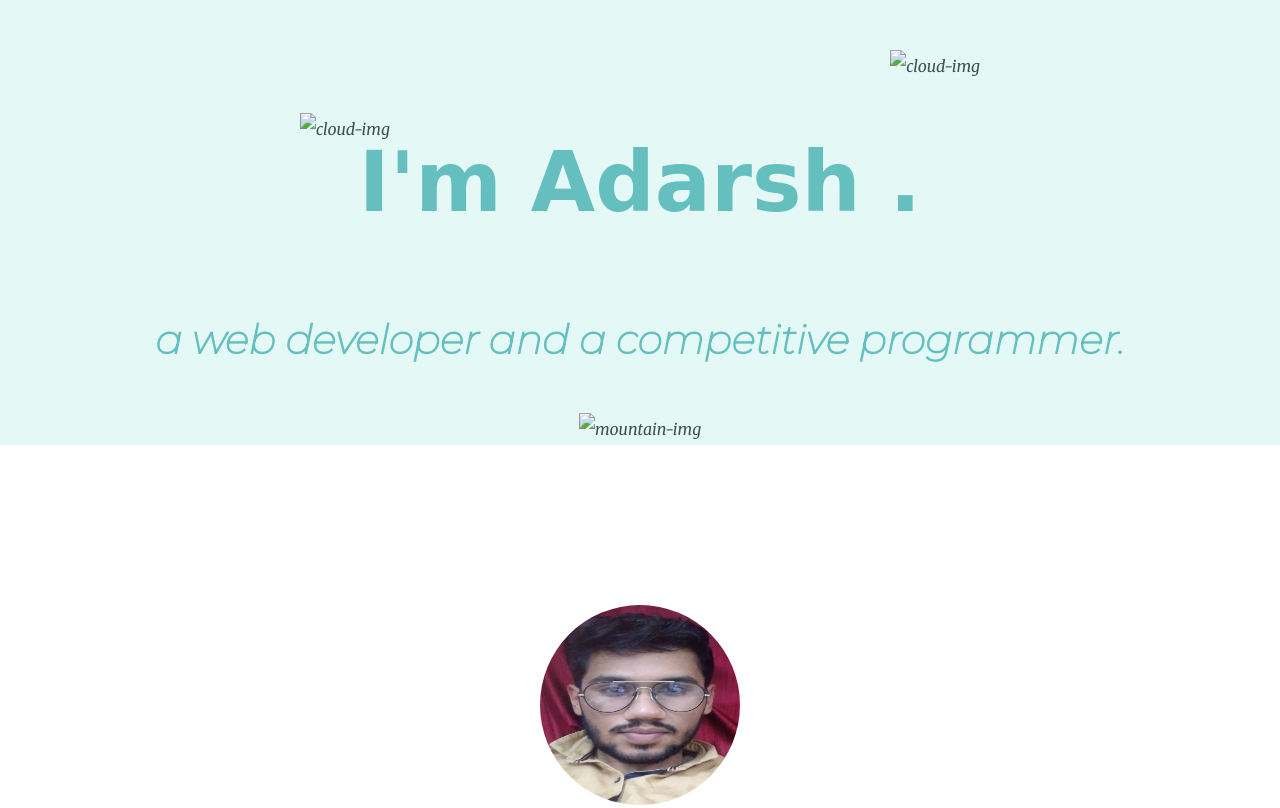
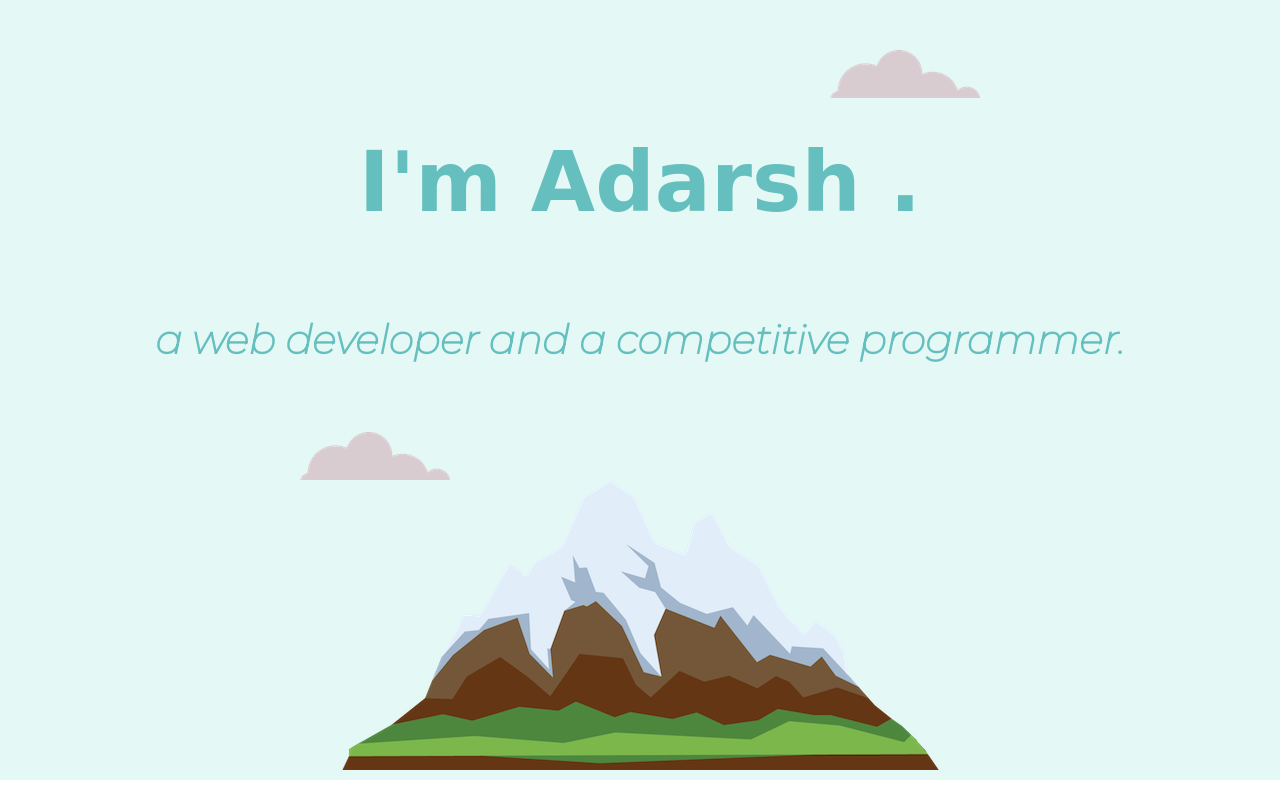
Before and after one commit to adarshS07-pro/my_CV, a plain HTML site: page index.html in a window 1280 px wide. Shown: the top 808 px of the page. Drawn offline with Linux system fonts and the light colour scheme; a web font is replaced by a local one.

Commit message:
Update index.html

```diff
--- a/index.html
+++ b/index.html
@@ -9,19 +9,19 @@
     <link rel="preconnect" href="https://fonts.googleapis.com">
     <link rel="preconnect" href="https://fonts.gstatic.com" crossorigin>
     <link href="https://fonts.googleapis.com/css2?family=Merriweather:ital@1&family=Montserrat:ital,wght@1,100&family=Princess+Sofia&display=swap" rel="stylesheet">
-    <link rel="apple-touch-icon" sizes="180x180" href="favicon_io/apple-touch-icon.png">
-    <link rel="icon" type="image/png" sizes="32x32" href="favicon_io/favicon-32x32.png">
-    <link rel="icon" type="image/png" sizes="16x16" href="favicon_io/favicon-16x16.png">
-    <link rel="manifes t" href="favicon_io/site.webmanifest">
-    <link rel="icon" href="favicon_io/favicon.ico">
+    <link rel="apple-touch-icon" sizes="180x180" href="apple-touch-icon.png">
+    <link rel="icon" type="image/png" sizes="32x32" href="favicon-32x32.png">
+    <link rel="icon" type="image/png" sizes="16x16" href="favicon-16x16.png">
+    <link rel="manifes t" href="site.webmanifest">
+    <link rel="icon" href="favicon.ico">
 </head>
 <body>
     <div class="top-container">
-        <img class= top-cloud   src="CSS - My Site Images/cloud.png" alt="cloud-img">
+        <img class= top-cloud   src="cloud.png" alt="cloud-img">
         <h1>I'm Adarsh .</h1>
         <h2>a web developer and a competitive programmer.</h2>
-        <img class= bottom-cloud src="CSS - My Site Images/cloud.png" alt="cloud-img">
-        <img src="CSS - My Site Images/mountain.png" alt="mountain-img">
+        <img class= bottom-cloud src="cloud.png" alt="cloud-img">
+        <img src="mountain.png" alt="mountain-img">
     </div>
     <div class="middle-container">
     <div class="profile">
```
